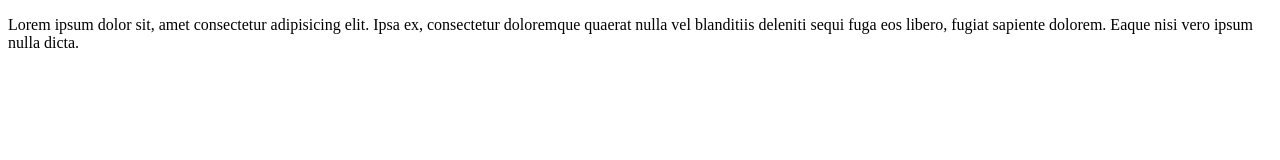
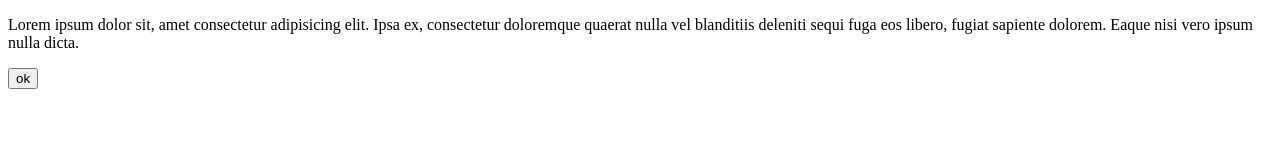
Before and after one commit to Darshannn007/java, a plain HTML site: page index.html in a window 1280 px wide. Drawn offline with Linux system fonts and the light colour scheme.

Commit message:
added new button

```diff
--- a/index.html
+++ b/index.html
@@ -7,5 +7,10 @@
 </head>
 <body>
     <p>Lorem ipsum dolor sit, amet consectetur adipisicing elit. Ipsa ex, consectetur doloremque quaerat nulla vel blanditiis deleniti sequi fuga eos libero, fugiat sapiente dolorem. Eaque nisi vero ipsum nulla dicta.</p>
+    <form>
+        <button>
+            ok
+        </button>
+    </form>
 </body>
 </html>
```
